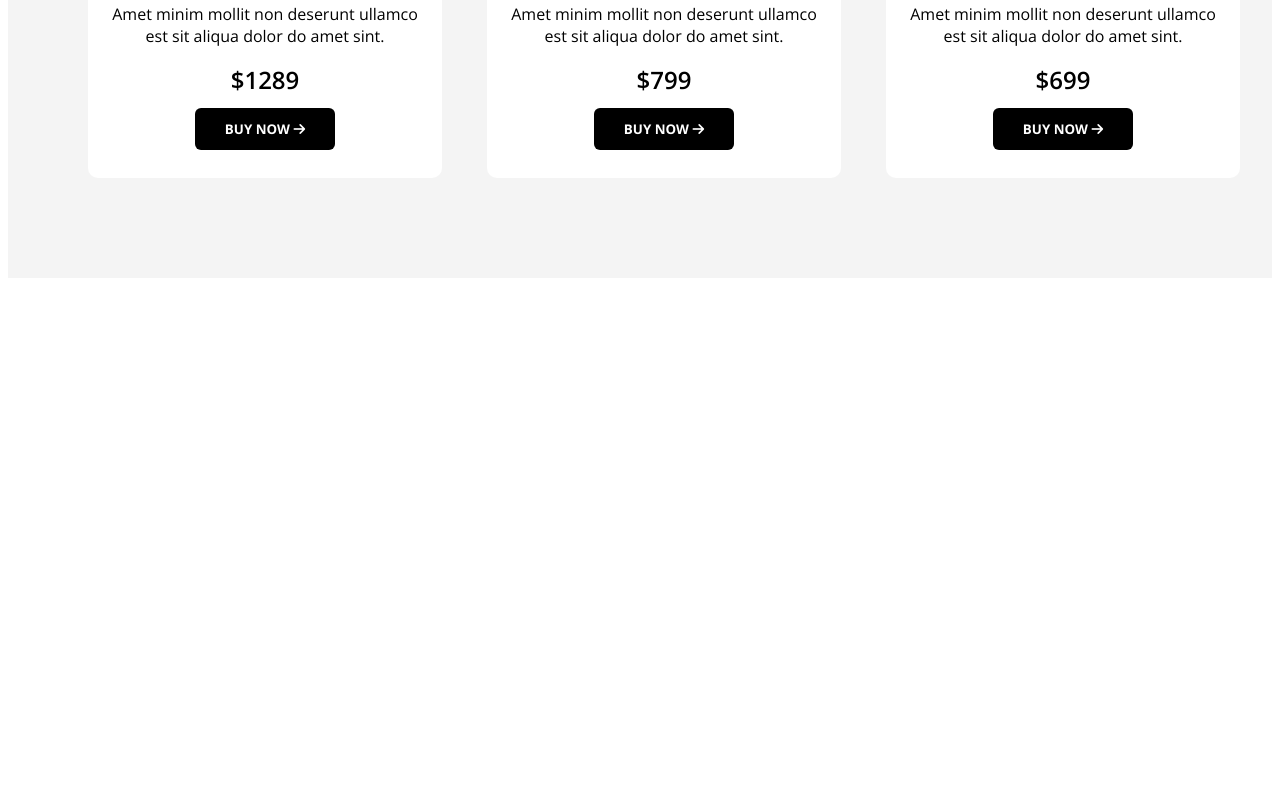
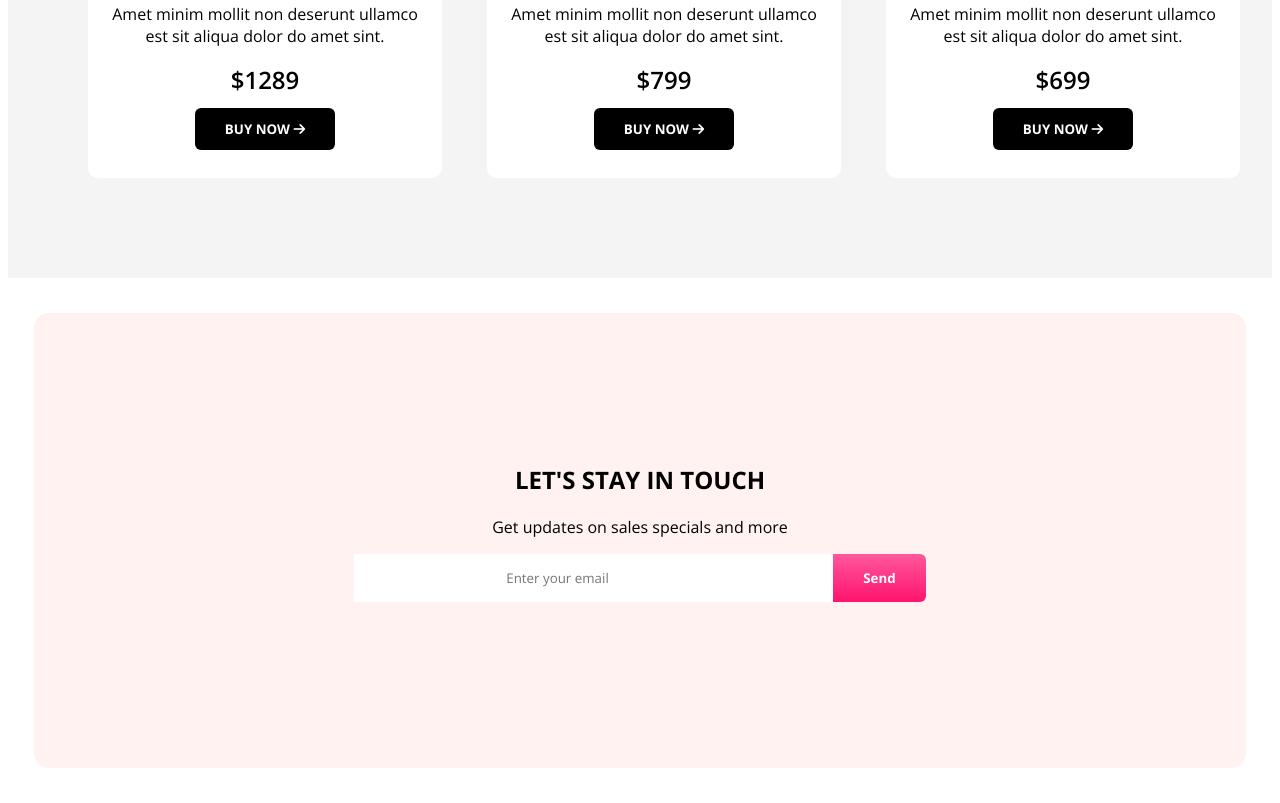
Before and after one commit to SajibSaha207/Panda-commers, a plain HTML site: page index.html in a window 1280 px wide. Shown: the part 2133-2936 px from the top of the page. Before the commit the page ends 2419 px from the top, so only its background shows below. Drawn offline with nearby package versions, Linux system fonts and the light colour scheme.

```diff
--- a/index.html
+++ b/index.html
@@ -123,6 +123,17 @@
                 </div>
             </div>
         </section>
+        <!-- Backpack section ends here -->
+
+        <!-- footer section starts here -->
+         <section class="contact-us-container">
+            <h2>LET'S STAY IN TOUCH</h2>
+            <p>Get updates on sales specials and more</p>
+            <div class="contact-inp-btn-parent">
+                <input type="text" placeholder="Enter your email">
+           <button class="panda-btn">Send</button>
+            </div>
+         </section>
 
 
 
--- a/style/style.css
+++ b/style/style.css
@@ -229,3 +229,30 @@ height: 250px
 .bag-card .panda-btn{
  background: black;
 }
+
+/* Backpack ends here */
+
+/* footer start here */
+.contact-us-container{
+   max-width: 1212px;
+   min-height: 455px;
+   background-color: #FFF2F1 ;
+   text-align: center;
+   padding:130px 20px;
+   margin: 35px auto;
+   border-radius: 15px;
+
+
+}
+.contact-inp-btn-parent{
+   display: flex;
+   justify-content: center;
+}
+ .contact-inp-btn-parent input{
+   border: none;
+   padding: 15px 152px;
+ }
+ .contact-inp-btn-parent .panda-btn{
+  border-top-left-radius: 0;
+  border-bottom-left-radius: 0;
+ }
```
